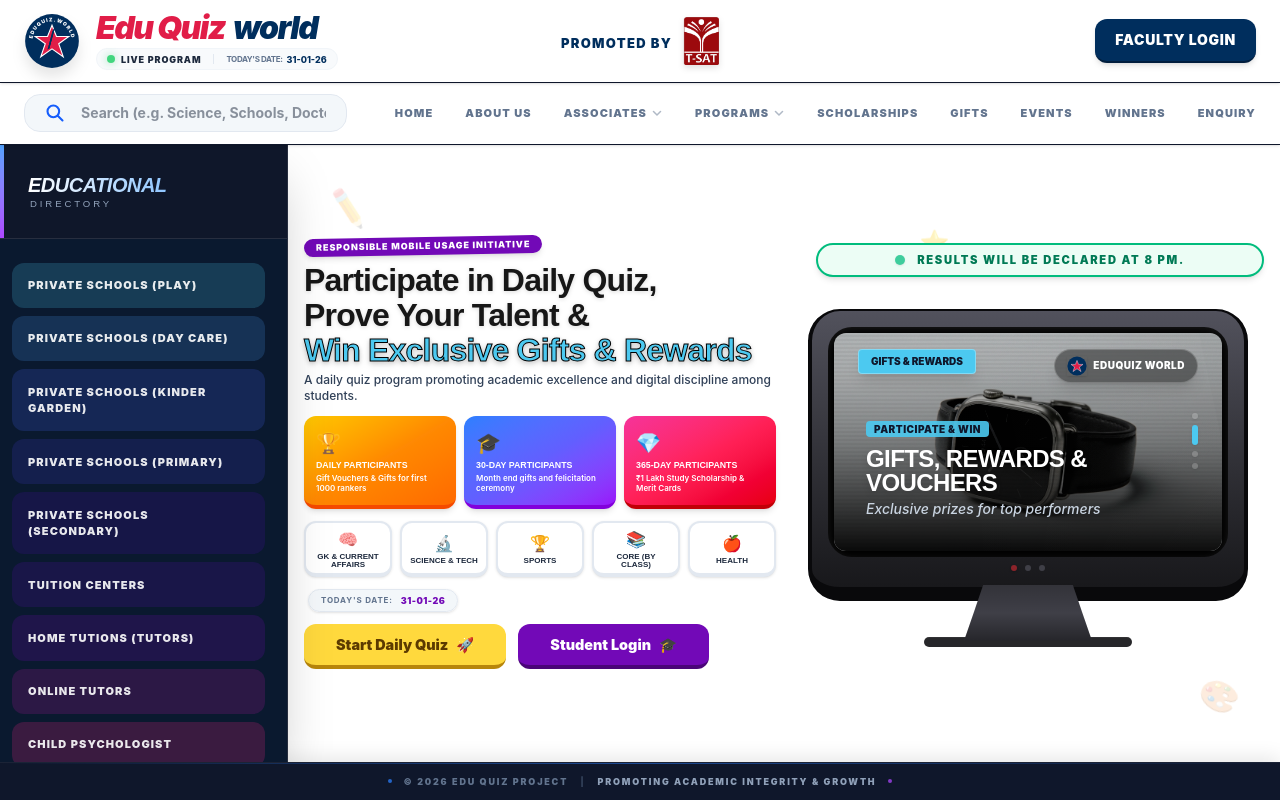
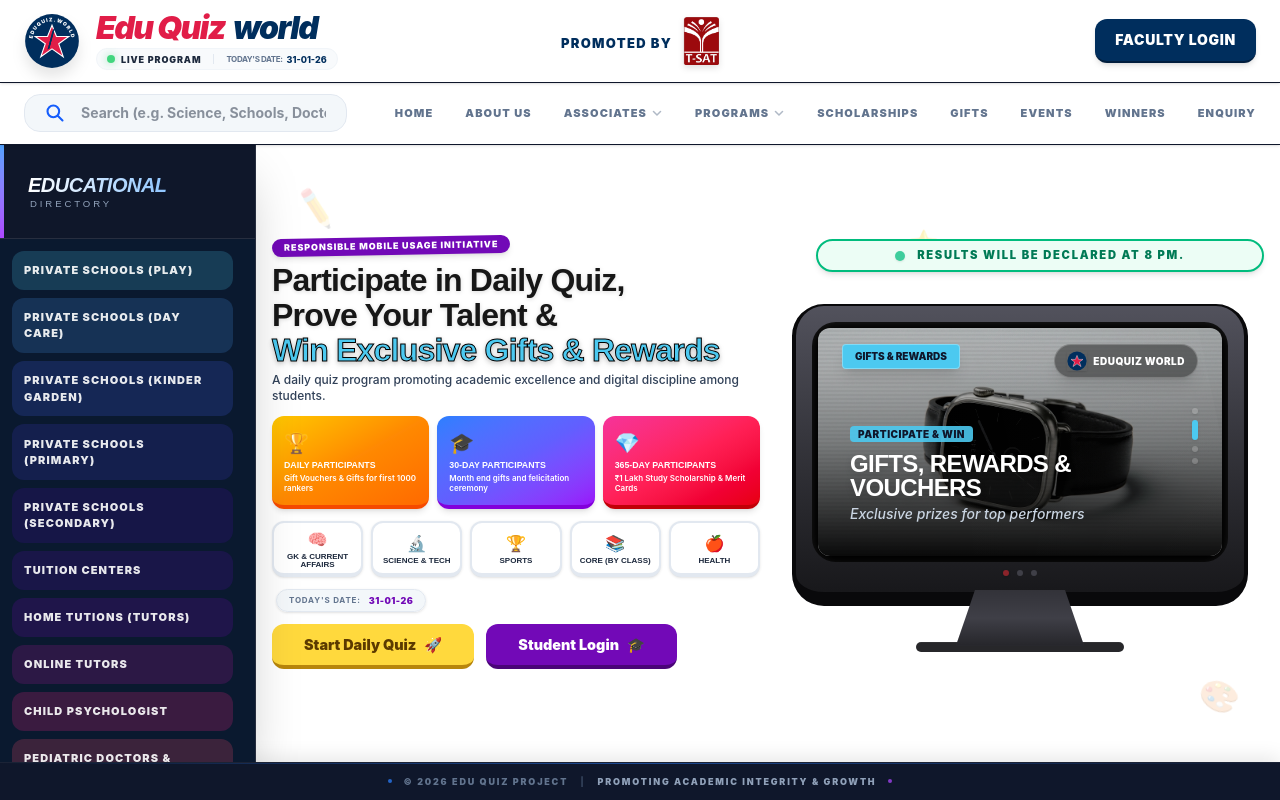
Before and after one commit to lovaraju987/edu_quiz_vajra, a Next.js app: page / in a window 1280 px wide. Built offline with nearby package versions, Linux system fonts and the light colour scheme.

Commit message:
sidebar adjusted

```diff
--- a/app/components/SideNavbar.tsx
+++ b/app/components/SideNavbar.tsx
@@ -21,7 +21,7 @@
                 - Mobile: Fixed overlay
             */}
             <aside className={`
-                w-72 bg-[#0f172a] shadow-2xl border-r border-white/10
+                w-64 bg-[#0f172a] shadow-2xl border-r border-white/10
                 flex flex-col overflow-hidden h-full shrink-0
                 transition-all duration-500 ease-in-out
                 fixed inset-y-0 left-0 z-[70]
@@ -71,7 +71,7 @@
                         }
                     `}</style>
 
-                    <div className="py-[clamp(1rem,3vh,1.5rem)] px-3 space-y-[clamp(0.2rem,1vh,0.6rem)] pb-32">
+                    <div className="py-[clamp(0.5rem,1.5vh,1rem)] px-3 space-y-[clamp(0.2rem,1vh,0.6rem)] pb-0">
                         {menuItems.map((item) => (
                             <Link
                                 key={item.href}
@@ -86,12 +86,12 @@
                                     style={{ backgroundColor: item.color }}
                                 />
 
-                                <div className="relative z-10 flex items-center justify-between px-4 py-[clamp(0.7rem,1.8vh,1rem)] text-white/90">
+                                <div className="relative z-10 flex items-center justify-between px-3 py-[clamp(0.5rem,1.4vh,0.8rem)] text-white/90">
                                     <span className="text-[clamp(10px,1.4vh,11px)] font-black tracking-widest uppercase group-hover:text-white group-hover:drop-shadow-[0_0_8px_var(--hover-color)] transition-all">
                                         {item.label}
                                     </span>
                                     <svg
-                                        className="w-4 h-4 opacity-0 group-hover:opacity-100 transform translate-x-2 group-hover:translate-x-0 transition-all duration-300"
+                                        className="w-3.5 h-3.5 opacity-0 group-hover:opacity-100 transform translate-x-2 group-hover:translate-x-0 transition-all duration-300"
                                         fill="none"
                                         stroke="currentColor"
                                         viewBox="0 0 24 24"
@@ -112,8 +112,8 @@
                             </Link>
                         ))}
 
-                        {/* Bottom Marker */}
-                        <div className="pt-12 pb-6 px-4 text-center">
+                        {/* Bottom Marker - Reduced Gap */}
+                        <div className="pt-4 pb-4 px-4 text-center">
                             <div className="w-12 h-1 bg-gradient-to-r from-transparent via-slate-700 to-transparent mx-auto mb-4"></div>
                             <p className="text-slate-500 text-[clamp(8px,1vh,10px)] font-bold uppercase tracking-[0.2em] opacity-40">
                                 Educational Directory End
```
